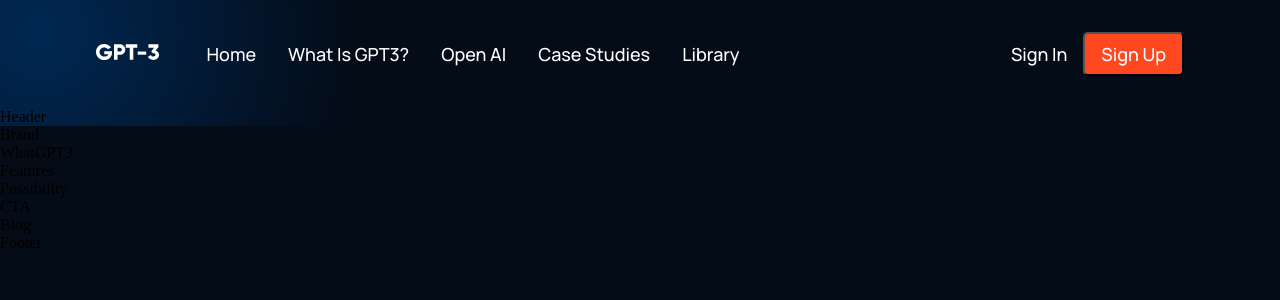
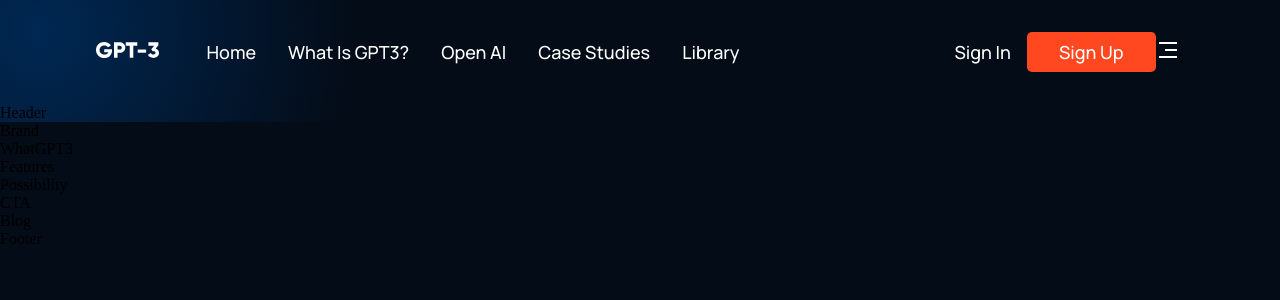
Before and after one commit to Alca0004/gpt3_aah, a React (Create React App) app: page / in a window 1280 px wide. Shown: the top 300 px of the page. Built offline with nearby package versions, Linux system fonts and the light colour scheme.

Commit message:
working on mobile device rendering

```diff
--- a/src/components/navbar/Navbar.jsx
+++ b/src/components/navbar/Navbar.jsx
@@ -1,9 +1,20 @@
-import React from 'react';
+import React, { useState } from 'react';
 import './navbar.css';
 import { RiMenu3Line, RiCloseLine } from 'react-icons/ri';
 import logo from '../../assets/logo.svg'
 
+const Menu = () => (
+    <>
+        <p><a href="#home">Home</a></p>
+        <p><a href="#wgpt3">What is GPT3?</a></p>
+        <p><a href="#possibility">Open AI</a></p>
+        <p><a href="#features">Case Studies</a></p>
+        <p><a href="#blog">Library</a></p>
+    </>
+)
+
 const Navbar = () => {
+    const [toggleMenu, setToggleMenu] = useState(false);
     return (
         <div className='gpt3__navbar'>
             <div className='gpt3__navbar-links'>
@@ -11,17 +22,26 @@
                     <img src={logo} alt="logo" />
                 </div>
                 <div className='gpt3__navbar-links_container'>
-                    <p><a href="#home">Home</a></p>
-                    <p><a href="#wgpt3">What is GPT3?</a></p>
-                    <p><a href="#possibility">Open AI</a></p>
-                    <p><a href="#features">Case Studies</a></p>
-                    <p><a href="#blog">Library</a></p>
+                    <Menu />
                 </div>
             </div>
             <div className='gpt3__navbar-sign'>
                 <p>Sign In</p>
                 <button type="button">Sign Up</button>
             </div>
+            <div className='gpt3__navbar-menu'>
+                {toggleMenu
+                    ? <RiCloseLine color="#fff" size={24} onClick={() => setToggleMenu(false)} />
+                    : <RiMenu3Line color="fff" size={24} onClick={() => setToggleMenu(true)} />
+                }
+                {toggleMenu && (
+                    <div className='gpt3__navbar-menu_container scale-up-center'>
+                        <div className='gpt3__navbar-menu_container_links'>
+                            <Menu />
+                        </div>
+                    </div>
+                )};
+            </div>
         </div>
     )
 }
--- a/src/components/navbar/navbar.css
+++ b/src/components/navbar/navbar.css
@@ -52,7 +52,7 @@
 
 .gpt3__navbar-sign button,
 .gpt3__navbar-menu_container button {
-  padding: 0.5rem 1rem;
+  padding: 0.5rem 2rem;
   color: #fff;
   background-color: #ff4820;
   font-family: var(--font-family);
@@ -60,4 +60,7 @@
   font-size: 18px;
   line-height: normal;
   border-radius: 5px;
+  border: 0;
+  outline: none;
+  cursor: pointer;
 }
```
